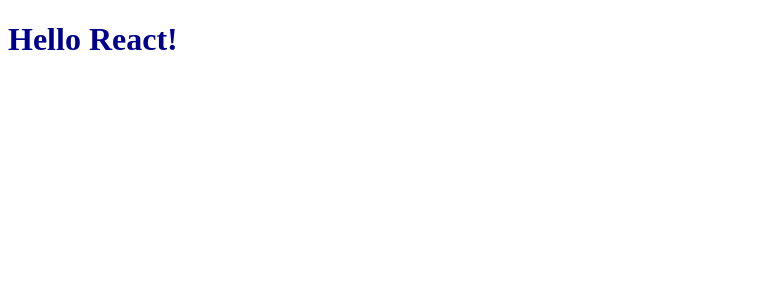
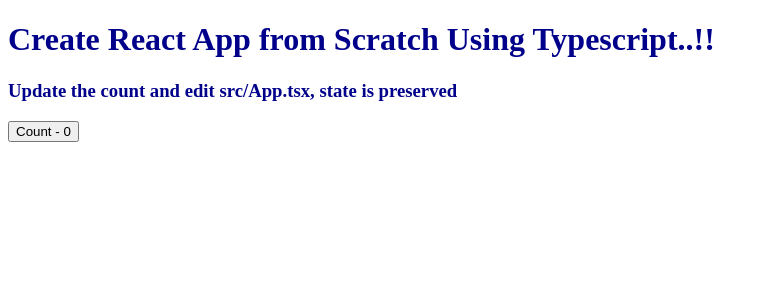
Before and after one commit to markoboras0712/Players, a React app: page / in a window 1280 px wide. Shown: the top 300 px of the page, without its empty margins (0-767 px from the left). Built offline with nearby package versions, Linux system fonts and the light colour scheme.

Commit message:
tsconfig noEmit setted to false, App.tsx imported in index.tsx

```diff
--- /dev/null
+++ b/src/App.tsx
@@ -0,0 +1,12 @@
+import React from "react";
+import Counter from "./Counter";
+
+const App = () => {
+  return (
+    <div>
+      <h1>Create React App from Scratch Using Typescript..!!</h1>
+      <Counter />
+    </div>
+  );
+};
+export default App;
--- /dev/null
+++ b/src/Counter.tsx
@@ -0,0 +1,13 @@
+import { useState } from "react";
+
+const Counter = () => {
+  const [count, setCount] = useState(0);
+  return (
+    <div>
+      <h3>Update the count and edit src/App.tsx, state is preserved</h3>
+      <button onClick={() => setCount((c) => c + 1)}>Count - {count}</button>
+    </div>
+  );
+};
+
+export default Counter;
--- a/src/index.tsx
+++ b/src/index.tsx
@@ -7,5 +7,6 @@ import "core-js/features/promise";
 import "core-js/features/set";
 import "raf/polyfill";
 import "whatwg-fetch";
+import App from "./App";
 
-ReactDOM.render(<h1>Hello React!</h1>, document.getElementById("app-root"));
+ReactDOM.render(<App />, document.getElementById("app-root"));
```
Also changed, not shown: tsconfig.json (+11 -7 lines).
